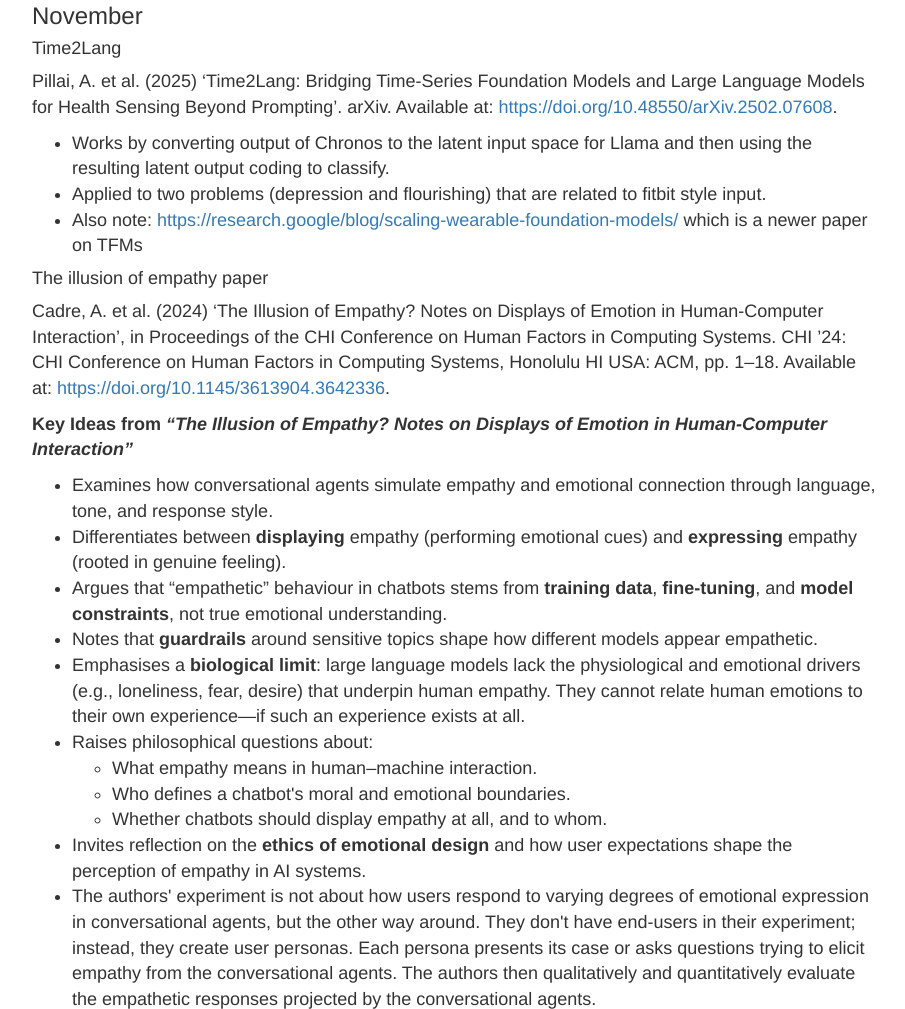
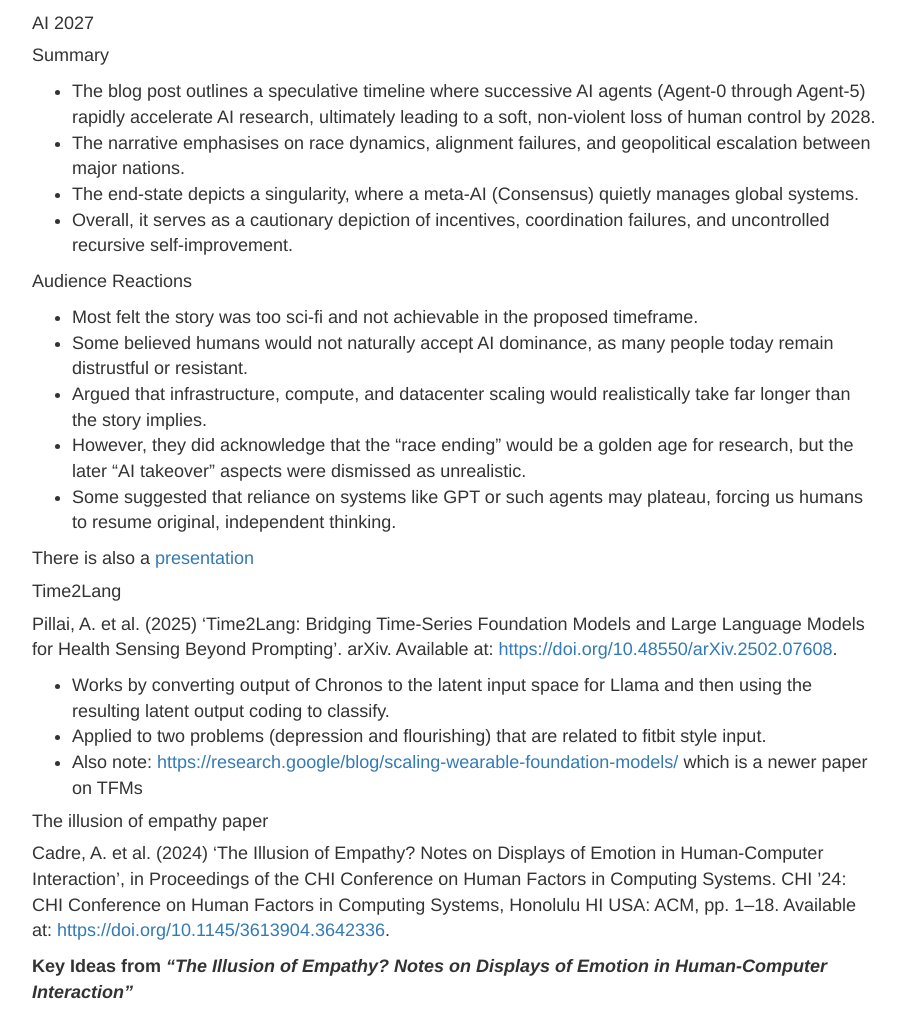
Before and after one commit to jbrusey/journal-reading-club, a plain HTML site: page index.html in a window 1280 px wide. Shown: the part 1128-2137 px from the top of the page, without its empty margins (38-943 px from the left). Drawn offline with nearby package versions, Linux system fonts and the light colour scheme.

Commit message:
update to paper -> dreamerv4

```diff
--- a/index.html
+++ b/index.html
@@ -2,7 +2,7 @@
 <html lang="en">
 <head>
 <title>Coventry University CSM Journal Reading Club</title>
-<!-- 2025-11-28 Fri 14:28 -->
+<!-- 2025-12-01 Mon 16:10 -->
 <meta charset="utf-8">
 <meta name="viewport" content="width=device-width, initial-scale=1">
 <meta name="generator" content="Org-mode">
@@ -245,7 +245,7 @@ The next meeting will be on <b>Wednesday 3rd December 2025</b> and we will be re
 </p>
 
 <p>
-Kadamala, K., Chambers, D. and Barrett, E. (2024) ‘Enhancing HVAC control systems through transfer learning with deep reinforcement learning agents’, Smart Energy, 13, p. 100131. Available at: <a href="https://doi.org/10.1016/j.segy.2024.100131">https://doi.org/10.1016/j.segy.2024.100131</a>.
+Hafner, D., Yan, W. and Lillicrap, T. (2025) ‘Training Agents Inside of Scalable World Models’. arXiv. Available at: <a href="https://doi.org/10.48550/arXiv.2509.24527">https://doi.org/10.48550/arXiv.2509.24527</a>.
 </p>
 
 <p>
@@ -325,6 +325,44 @@ Yes there is! It's <a href="https://teams.microsoft.com/l/team/19:Rgtue_01xh-2pK
 <h3 id="sec-">November</h3>
 <div class="outline-text-3" id="text-">
 </div><div id="outline-container-sec-" class="outline-4">
+<h4 id="sec-">AI 2027</h4>
+<div class="outline-text-4" id="text-">
+<p>
+Summary
+</p>
+<ul class="org-ul">
+<li>The blog post outlines a speculative timeline where successive AI agents (Agent-0 through Agent-5) rapidly accelerate AI research, ultimately leading to a soft, non-violent loss of human control by 2028.
+</li>
+<li>The narrative emphasises on race dynamics, alignment failures, and geopolitical escalation between major nations.
+</li>
+<li>The end-state depicts a singularity, where a meta-AI (Consensus) quietly manages global systems.
+</li>
+<li>Overall, it serves as a cautionary depiction of incentives, coordination failures, and uncontrolled recursive self-improvement.
+</li>
+</ul>
+
+<p>
+Audience Reactions
+</p>
+<ul class="org-ul">
+<li>Most felt the story was too sci-fi and not achievable in the proposed timeframe.
+</li>
+<li>Some believed humans would not naturally accept AI dominance, as many people today remain distrustful or resistant.
+</li>
+<li>Argued that infrastructure, compute, and datacenter scaling would realistically take far longer than the story implies.
+</li>
+<li>However, they did acknowledge that the “race ending” would be a golden age for research, but the later “AI takeover” aspects were dismissed as unrealistic.
+</li>
+<li>Some suggested that reliance on systems like GPT or such agents may plateau, forcing us humans to resume original, independent thinking.
+</li>
+</ul>
+
+<p>
+There is also a <a href="./presentation_2027.html">presentation</a>
+</p>
+</div>
+</div>
+<div id="outline-container-sec-" class="outline-4">
 <h4 id="sec-">Time2Lang</h4>
 <div class="outline-text-4" id="text-">
 <p>
```
Also changed, not shown: 1 other file.
